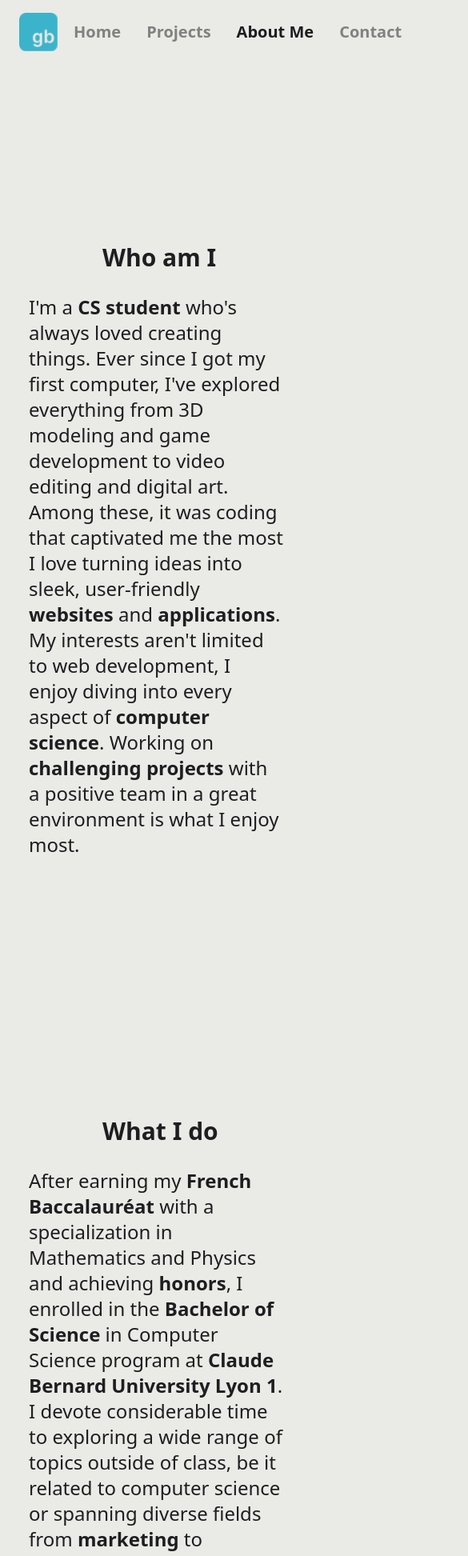
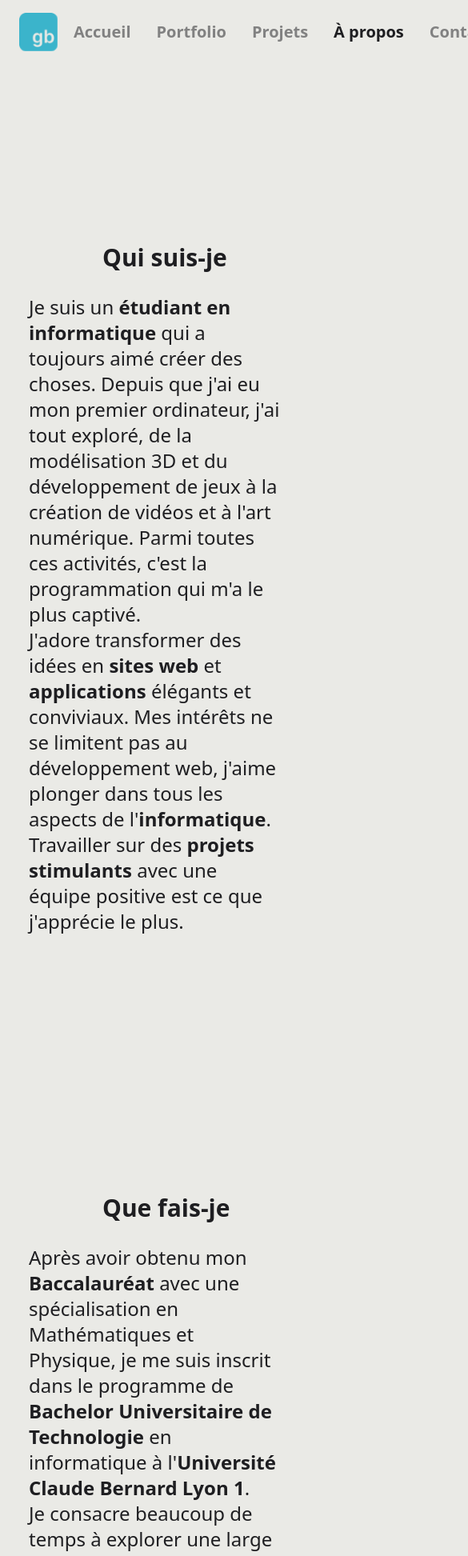
Before and after one commit to byodd/portfolio-23, a Next.js app: page /aboutme in a window 390 px wide. Shown: the top 1945 px of the page at 80% size, 585 px wide, since content can reach past the window. Built offline with nearby package versions, Linux system fonts and the light colour scheme.

Commit message:
traduction + ajout page skills

```diff
--- a/src/app/aboutme/page.tsx
+++ b/src/app/aboutme/page.tsx
@@ -57,7 +57,7 @@ export default function Projects() {
       <div className="pt-36 w-full">
         <div className="w-full h-full mt-16 mb-64 flex flex-col md:flex-row p-8">
           <span className="font-semibold text-3xl whitespace-nowrap mx-24 pb-6 md:pb-0">
-            Who am I
+            Qui suis-je
           </span>
           <div className="font-medium text-2xl overflow-hidden md:border-l-2 md:border-dark-grey p-1 md:pl-16 md:mr-24">
             <motion.ul
@@ -68,17 +68,19 @@ export default function Projects() {
               ref={ref}
             >
               <motion.li variants={item}>
-                I&apos;m a <b>CS student</b> who&apos;s always loved creating
-                things. Ever since I got my first computer, I&apos;ve explored
-                everything from 3D modeling and game development to video
-                editing and digital art. Among these, it was coding that
-                captivated me the most
-                <br />I love turning ideas into sleek, user-friendly{" "}
-                <b>websites</b> and <b>applications</b>. My interests aren&apos;t
-                limited to web development, I enjoy diving into every aspect of{" "}
-                <b>computer science</b>. Working on <b>challenging projects</b>{" "}
-                with a positive team in a great environment is what I enjoy
-                most.
+                Je suis un <b>étudiant en informatique</b> qui a toujours aimé
+                créer des choses. Depuis que j&apos;ai eu mon premier
+                ordinateur, j&apos;ai tout exploré, de la modélisation 3D et du
+                développement de jeux à la création de vidéos et à l&apos;art
+                numérique. Parmi toutes ces activités, c&apos;est la
+                programmation qui m&apos;a le plus captivé.
+                <br />
+                J&apos;adore transformer des idées en <b>sites web</b> et{" "}
+                <b>applications</b> élégants et conviviaux. Mes intérêts ne se
+                limitent pas au développement web, j&apos;aime plonger dans tous
+                les aspects de l&apos;<b>informatique</b>. Travailler sur des{" "}
+                <b>projets stimulants</b> avec une équipe positive est ce que
+                j&apos;apprécie le plus.
               </motion.li>
             </motion.ul>
           </div>
@@ -86,7 +88,7 @@ export default function Projects() {
 
         <div className="w-full h-full mt-16 mb-64 flex flex-col md:flex-row p-8">
           <span className="font-semibold text-3xl whitespace-nowrap mx-24 pb-6 md:pb-0">
-            What I do
+            Que fais-je
           </span>
           <div className="font-medium text-2xl overflow-hidden md:border-l-2 md:border-dark-grey p-1 md:pl-16 md:mr-24">
             <motion.ul
@@ -97,18 +99,23 @@ export default function Projects() {
               ref={ref}
             >
               <motion.li variants={item}>
-                After earning my <b>French Baccalauréat</b> with a
-                specialization in Mathematics and Physics and achieving{" "}
-                <b>honors</b>, I enrolled in the <b>Bachelor of Science</b> in
-                Computer Science program at{" "}
-                <b>Claude Bernard University Lyon 1</b>
-                . <br />I devote considerable time to exploring a wide range of
-                topics outside of class, be it related to computer science or
-                spanning diverse fields from <b>marketing</b> to philosophy. I
-                continue to engage in <b>art</b>, channeling my creativity
-                through drawing, writing, and design creation. <br /> This broad
-                spectrum of interests not only enriches my understanding but
-                also complements my studies in computer science.
+                Après avoir obtenu mon <b>Baccalauréat </b> avec une
+                spécialisation en Mathématiques et Physique, je me suis inscrit
+                dans le programme de{" "}
+                <b>Bachelor Universitaire de Technologie</b> en informatique à
+                l&apos;
+                <b>Université Claude Bernard Lyon 1</b>.
+                <br />
+                Je consacre beaucoup de temps à explorer une large gamme de
+                sujets en dehors des cours, qu&apos;ils soient liés à
+                l&apos;informatique ou couvrant des domaines divers allant du{" "}
+                <b>marketing</b> à la philosophie. Je continue à m&apos;engager
+                dans l&apos;<b>art</b>, canalisant ma créativité à travers le
+                dessin, l&apos;écriture et la création de designs.
+                <br />
+                Ce large éventail d&apos;intérêts enrichit non seulement ma
+                compréhension mais complète également mes études en
+                informatique.
               </motion.li>
             </motion.ul>
           </div>
@@ -116,7 +123,7 @@ export default function Projects() {
 
         <div className="w-full h-full mt-16 mb-64 flex flex-col md:flex-row p-8">
           <span className="font-semibold text-3xl whitespace-nowrap mx-24 pb-6 md:pb-0">
-            My Skills
+            Ma stack technique
           </span>
           <div className="font-medium text-2xl flex flex-col md:flex-row gap-32 overflow-hidden md:border-l-2 md:border-dark-grey p-1 md:pl-16 md:mr-24">
             <motion.ul
@@ -127,7 +134,7 @@ export default function Projects() {
               ref={ref}
             >
               <motion.li className="mb-2" variants={item}>
-                Languages
+                Langages
               </motion.li>
               <motion.li variants={item}>
                 <ul className="font-normal text-lg [&>*]:pb-2 [&>*]:ml-4 list-disc">
@@ -135,6 +142,7 @@ export default function Projects() {
                   <li>SASS/SCSS</li>
                   <li>Javascript/Typescript</li>
                   <li>C</li>
+                  <li>C#</li>
                   <li>Python</li>
                   <li>PHP</li>
                   <li>Java</li>
@@ -149,7 +157,7 @@ export default function Projects() {
               ref={ref}
             >
               <motion.li className="mb-2" variants={item}>
-                Framworks/ Librairies/ Others
+                Frameworks/ Librairies/ Autres
               </motion.li>
               <motion.li className="flex flex-row gap-24" variants={item}>
                 <ul className="font-normal text-lg [&>*]:pb-2 [&>*]:ml-4 list-disc">
@@ -178,7 +186,7 @@ export default function Projects() {
         </div>
         <div className="overflow-hidden flex flex-col items-center md:flex-row whitespace-nowrap justify-center md:justify-end gap-5 p-5 ml-auto mb-12">
           <LinkButton
-            name="Take a look at my Resume"
+            name="Jeter un oeil à mon CV"
             link={
               "https://drive.google.com/file/d/1Ws9VBPS50wVBEFkEbvx9OTVMC8SDquwV/view?usp=sharing"
             }
--- a/src/app/components/contact-footer.tsx
+++ b/src/app/components/contact-footer.tsx
@@ -31,14 +31,14 @@ export default function ContactFooter() {
           </div>
         </div>
         <div>
-          <span className="text-base">Quick Links</span>
+          <span className="text-base">Liens rapides</span>
           <div className="flex flex-row gap-3 text-xl md:text-3xl">
             <Link href="/" className="hover:underline">
-              Home
+              Accueil
             </Link>
             -
             <Link href="/projects" className="hover:underline">
-              Projects
+              Projets
             </Link>
             -
             <Link href="/contact" className="hover:underline">
@@ -47,7 +47,7 @@ export default function ContactFooter() {
           </div>
         </div>
         <div>
-          <span className="text-base">Socials</span>
+          <span className="text-base">Réseaux sociaux</span>
           <div className="flex flex-row gap-3 text-xl md:text-3xl">
             <Link
               target={"_blank"}
@@ -80,13 +80,13 @@ export default function ContactFooter() {
         <div>
           <span className="text-base">Extras</span>
           <div className="flex flex-row gap-3 text-xl md:text-3xl mb-36">
-          <Link
+            <Link
               target={"_blank"}
               rel={"noopener noreferrer"}
               href="https://drive.google.com/file/d/1Ws9VBPS50wVBEFkEbvx9OTVMC8SDquwV/view?usp=sharing"
               className="hover:underline"
             >
-              Resume
+              CV
             </Link>
             -
             <Link
@@ -95,10 +95,8 @@ export default function ContactFooter() {
               href="https://mail.google.com/mail/u/0/?fs=1&to=gatta.code@gmail.com&tf=cm"
               className="hover:underline"
             >
-              Send mail on gmail
+              Envoyer un mail
             </Link>
-
-
           </div>
         </div>
       </div>
--- a/src/app/components/header.tsx
+++ b/src/app/components/header.tsx
@@ -33,7 +33,17 @@ export default function Header() {
               : "text-mid-grey hover:text-dark-grey"
           }
         >
-          Home
+          Accueil
+        </Link>
+        <Link
+          href="/skills"
+          className={
+            currentRoute === "/skills"
+              ? "text-dark-grey"
+              : "text-mid-grey hover:text-dark-grey"
+          }
+        >
+          Portfolio
         </Link>
         <Link
           href="/projects"
@@ -43,7 +53,7 @@ export default function Header() {
               : "text-mid-grey hover:text-dark-grey"
           }
         >
-          Projects
+          Projets
         </Link>
         <Link
           href="/aboutme"
@@ -53,7 +63,7 @@ export default function Header() {
               : "text-mid-grey hover:text-dark-grey whitespace-nowrap"
           }
         >
-          About Me
+          À propos
         </Link>
         <Link
           href="#contact"
--- a/src/app/components/presentation.tsx
+++ b/src/app/components/presentation.tsx
@@ -43,10 +43,10 @@ export default function Presentation() {
           transition={{ duration: 1, delay: 0.4 }}
           className="px-5 pb-1 bg-soft-blue w-20 md:w-44 flex justify-center -rotate-14 -mb-5 md:-mb-7 -ml-12 md:-ml-16"
         >
-          <p className="text-base md:text-3xl text-soft-grey">Aspiring</p>
+          <p className="text-base md:text-3xl text-soft-grey">Aspirant</p>
         </motion.div>
         <p className="whitespace-nowrap">Software Developer</p>
-        <p className="text-lg md:text-4xl">(fullstack capable)</p>
+        <p className="text-lg md:text-4xl">(compétent fullstack)</p>
         <div className="overflow-hidden flex justify-start py-3 pl-2">
           <motion.div
             className="flex justify-center "
@@ -59,7 +59,7 @@ export default function Presentation() {
               className="box border border-dark-grey hover:border-white rounded-full text-xs md:text-base flex flex-row px-4 md:px-8 pt-3.5 mt-6 pb-4 duration-300 hover:bg-white hover:text-dark-grey"
               href="https://drive.google.com/file/d/1Ws9VBPS50wVBEFkEbvx9OTVMC8SDquwV/view?usp=sharing"
             >
-              See resume
+              Voir mon CV
             </Link>
           </motion.div>
         </div>
--- a/src/app/components/projects/projects-banner.tsx
+++ b/src/app/components/projects/projects-banner.tsx
@@ -1,5 +1,5 @@
 export default function WorksBanner() {
   return (
-      <span className="text-3xl md:text-6xl pl-20 font-semibold">A few projects</span>
+      <span className="text-3xl md:text-6xl pl-20 font-semibold">Quelques projets</span>
   );
 }
--- a/src/app/project/[id]/page.tsx
+++ b/src/app/project/[id]/page.tsx
@@ -63,10 +63,10 @@ export default function Page({ params }: { params: { id: string } }) {
           </span>
           <div className="flex flex-col md:flex-row w-full gap-10 md:gap-20">
             <Info title="Description" description={project.description} />
-            <Info title="Role in project" description={project.role} />
-            <Info title="Technical sheet" description={project.techStack} />
+            <Info title="Rôle dans le projet" description={project.role} />
+            <Info title="Technologies" description={project.techStack} />
             {project.collaborators && (
-              <Info title="Collaborators" description={project.collaborators} />
+              <Info title="Collaborateurs" description={project.collaborators} />
             )}
           </div>
         </div>
```
Also changed, not shown: src/app/components/about.tsx (+16 -18 lines), src/app/skills/page.tsx (added, +15 -0 lines).
